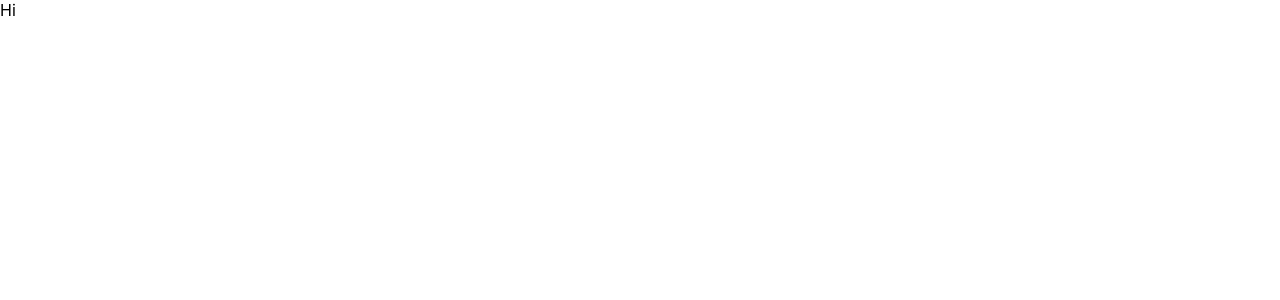
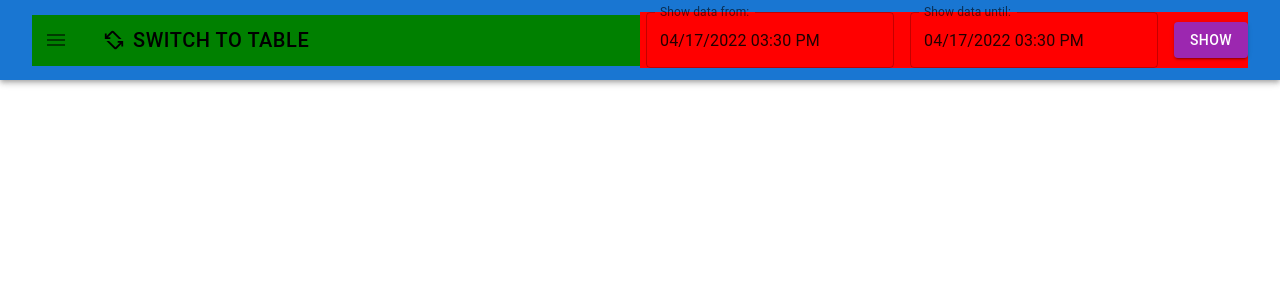
Before and after one commit to alialjohani/react-dashboard, a React (Create React App) app: page / in a window 1280 px wide. Shown: the top 300 px of the page. Built offline with nearby package versions, Linux system fonts and the light colour scheme.

Commit message:
Created Navbar and LeftDrawer

```diff
--- a/package.json
+++ b/package.json
@@ -5,10 +5,13 @@
   "dependencies": {
     "@emotion/react": "^11.11.4",
     "@emotion/styled": "^11.11.0",
+    "@mui/icons-material": "^5.15.12",
     "@mui/material": "^5.15.12",
+    "@mui/x-date-pickers": "^6.19.6",
     "@testing-library/jest-dom": "^5.17.0",
     "@testing-library/react": "^13.4.0",
     "@testing-library/user-event": "^13.5.0",
+    "dayjs": "^1.11.10",
     "react": "^18.2.0",
     "react-dom": "^18.2.0",
     "react-scripts": "5.0.1",
--- a/src/App.js
+++ b/src/App.js
@@ -1,7 +1,15 @@
 import React from "react";
-
+import Navbar from "./components/Navbar";
+import { ThemeProvider } from "@mui/material/styles";
+import { theme } from "./components/theme";
 function App() {
-  return <div>Hi</div>;
+  return (
+    <ThemeProvider theme={theme}>
+      <div>
+        <Navbar />
+      </div>
+    </ThemeProvider>
+  );
 }
 
 export default App;
--- /dev/null
+++ b/src/components/DateTime.js
@@ -0,0 +1,31 @@
+import * as React from "react";
+import PropTypes from "prop-types";
+import dayjs from "dayjs";
+import { LocalizationProvider } from "@mui/x-date-pickers/LocalizationProvider";
+import { AdapterDayjs } from "@mui/x-date-pickers/AdapterDayjs";
+import { DateTimePicker } from "@mui/x-date-pickers/DateTimePicker";
+
+export default function DateTime({ label }) {
+  const [value, setValue] = React.useState(dayjs("2022-04-17T15:30"));
+  return (
+    <LocalizationProvider dateAdapter={AdapterDayjs}>
+      <DateTimePicker
+        // sx={{
+        //   ".MuiInputBase-colorPrimary": { backgroundColor: "red" },
+        //   ".MuiInputBase-inputAdornedEnd": {
+        //     color: "#b9b2b2",
+        //     height: "30px",
+        //     width: "100%",
+        //   },
+        // }}
+        label={label}
+        value={value}
+        onChange={(newValue) => setValue(newValue)}
+      />
+    </LocalizationProvider>
+  );
+}
+
+DateTime.propTypes = {
+  label: PropTypes.string,
+};
--- /dev/null
+++ b/src/components/DropdownList.js
@@ -0,0 +1,71 @@
+import * as React from "react";
+import PropTypes from "prop-types";
+import List from "@mui/material/List";
+import ListItemButton from "@mui/material/ListItemButton";
+import ListItemText from "@mui/material/ListItemText";
+import MenuItem from "@mui/material/MenuItem";
+import Menu from "@mui/material/Menu";
+
+export default function DropdownList({ label, options }) {
+  const [anchorEl, setAnchorEl] = React.useState(null);
+  const [selectedIndex, setSelectedIndex] = React.useState(1);
+  const open = Boolean(anchorEl);
+  const handleClickListItem = (event) => {
+    setAnchorEl(event.currentTarget);
+  };
+
+  const handleMenuItemClick = (event, index) => {
+    setSelectedIndex(index);
+    setAnchorEl(null);
+  };
+
+  const handleClose = () => {
+    setAnchorEl(null);
+  };
+
+  return (
+    <div>
+      <List
+        component="nav"
+        aria-label="Device settings"
+        sx={{ bgcolor: "background.paper" }}
+      >
+        <ListItemButton
+          id="lock-button"
+          aria-haspopup="listbox"
+          aria-controls="lock-menu"
+          aria-label={label}
+          aria-expanded={open ? "true" : undefined}
+          onClick={handleClickListItem}
+        >
+          <ListItemText primary={label} secondary={options[selectedIndex]} />
+        </ListItemButton>
+      </List>
+      <Menu
+        id="lock-menu"
+        anchorEl={anchorEl}
+        open={open}
+        onClose={handleClose}
+        MenuListProps={{
+          "aria-labelledby": "lock-button",
+          role: "listbox",
+        }}
+      >
+        {options.map((option, index) => (
+          <MenuItem
+            key={option}
+            selected={index === selectedIndex}
+            onClick={(event) => handleMenuItemClick(event, index)}
+          >
+            {option}
+          </MenuItem>
+        ))}
+      </Menu>
+    </div>
+  );
+}
+
+DropdownList.propTypes = {
+  label: PropTypes.string,
+  options: PropTypes.array,
+};
--- /dev/null
+++ b/src/components/LeftDrawer.js
@@ -0,0 +1,74 @@
+import * as React from "react";
+import PropTypes from "prop-types";
+import { styled } from "@mui/material/styles";
+import Drawer from "@mui/material/Drawer";
+import List from "@mui/material/List";
+import Divider from "@mui/material/Divider";
+import IconButton from "@mui/material/IconButton";
+import ChevronLeftIcon from "@mui/icons-material/ChevronLeft";
+import DropdownList from "./DropdownList";
+const drawerWidth = 240;
+
+const optionsAgents = [
+  "All Agents",
+  "Agent Name 2",
+  "Agent Name 3",
+  "Agent Name and Famil Name 4",
+];
+
+const optionsLayouts = [
+  "1 Chart Per Row",
+  "2 Charts Per Row",
+  "3 Charts Per Row",
+  "4 Charts Per Row",
+];
+
+export default function LeftDrawer({ isOpen, toggleDrawer }) {
+  const DrawerHeader = styled("div")(({ theme }) => ({
+    display: "flex",
+    alignItems: "center",
+    padding: theme.spacing(0, 1),
+    // necessary for content to be below app bar
+    ...theme.mixins.toolbar,
+    justifyContent: "flex-end",
+  }));
+  return (
+    <Drawer
+      sx={{
+        width: drawerWidth,
+        flexShrink: 0,
+        "& .MuiDrawer-paper": {
+          width: drawerWidth,
+          boxSizing: "border-box",
+        },
+      }}
+      variant="persistent"
+      anchor="left"
+      open={isOpen}
+    >
+      <DrawerHeader>
+        <IconButton
+          onClick={() => {
+            console.log("clicked");
+            toggleDrawer(false);
+          }}
+        >
+          <ChevronLeftIcon />
+        </IconButton>
+      </DrawerHeader>
+      <Divider />
+      <List>
+        <DropdownList label="Select Agent" options={optionsAgents} />
+      </List>
+      <Divider />
+      <List>
+        <DropdownList label="Change Layout" options={optionsLayouts} />
+      </List>
+    </Drawer>
+  );
+}
+
+LeftDrawer.propTypes = {
+  isOpen: PropTypes.bool,
+  toggleDrawer: PropTypes.func,
+};
--- a/src/components/Navbar.js
+++ b/src/components/Navbar.js
@@ -1,5 +1,96 @@
-import React from "react";
+import * as React from "react";
+import AppBar from "@mui/material/AppBar";
+import Box from "@mui/material/Box";
+import Button from "@mui/material/Button";
+import IconButton from "@mui/material/IconButton";
+import DateTime from "./DateTime";
+import ScreenRotationAltIcon from "@mui/icons-material/ScreenRotationAlt";
+import MenuIcon from "@mui/icons-material/Menu";
+import LeftDrawer from "./LeftDrawer";
+import { styled, Toolbar } from "@mui/material";
+
+const StyledToolBar = styled(Toolbar)({
+  display: "flex",
+  justifyContent: "space-between",
+  alignItems: "center",
+});
+
 const Navbar = () => {
-  return <div></div>;
+  const [isLeftDrawerOpen, setIsLeftDrawerOpen] = React.useState(false);
+
+  const toggleDrawer = (newOpen) => {
+    console.log("here");
+    setIsLeftDrawerOpen(newOpen);
+  };
+
+  return (
+    <AppBar position="static" sx={{ padding: 1 }}>
+      <StyledToolBar>
+        <Box
+          flex={1}
+          sx={{
+            backgroundColor: "green",
+            display: "flex",
+            justifyContent: "start",
+            alignItems: "center",
+            gap: 2,
+          }}
+        >
+          <IconButton
+            flex={1}
+            size="large"
+            aria-label="account of current user"
+            aria-controls="primary-search-account-menu"
+            aria-haspopup="true"
+            color="black"
+            sx={{ fontSize: "20px" }}
+            onClick={() => {
+              setIsLeftDrawerOpen(true);
+            }}
+          >
+            <MenuIcon />
+          </IconButton>
+          {isLeftDrawerOpen && (
+            <LeftDrawer
+              flex={3}
+              isOpen={isLeftDrawerOpen}
+              toggleDrawer={toggleDrawer}
+            />
+          )}
+          <Button
+            flex={1}
+            size="large"
+            aria-label="account of current user"
+            aria-controls="primary-search-account-menu"
+            aria-haspopup="true"
+            sx={{
+              color: "black",
+              fontSize: "20px",
+            }}
+            variant="text"
+            startIcon={<ScreenRotationAltIcon />}
+          >
+            Switch To Table
+          </Button>
+        </Box>
+        <Box
+          flex={1}
+          sx={{
+            backgroundColor: "red",
+            display: "flex",
+            justifyContent: "end",
+            alignItems: "center",
+            gap: 2,
+          }}
+        >
+          <DateTime flex={2} label="Show data from:" />
+          <DateTime flex={2} label="Show data until:" />
+          <Button flex={1} variant="contained" color="secondary">
+            Show
+          </Button>
+        </Box>
+      </StyledToolBar>
+    </AppBar>
+  );
 };
 export default Navbar;
--- /dev/null
+++ b/src/components/theme.js
@@ -0,0 +1,28 @@
+import { createTheme } from "@mui/material/styles";
+
+const color = "secondary";
+export const theme = createTheme({
+  components: {
+    MuiIconButton: {
+      styleOverrides: {
+        sizeMedium: {
+          color,
+        },
+      },
+    },
+    MuiOutlinedInput: {
+      styleOverrides: {
+        root: {
+          color,
+        },
+      },
+    },
+    MuiInputLabel: {
+      styleOverrides: {
+        root: {
+          color,
+        },
+      },
+    },
+  },
+});
```
Also changed, not shown: src/pages/ChartsPage.js (added, +7 -0 lines), src/pages/TablePage.js (added, +7 -0 lines), src/logo.png (added), 1 other file (tests, documents, lock files or other folders).
